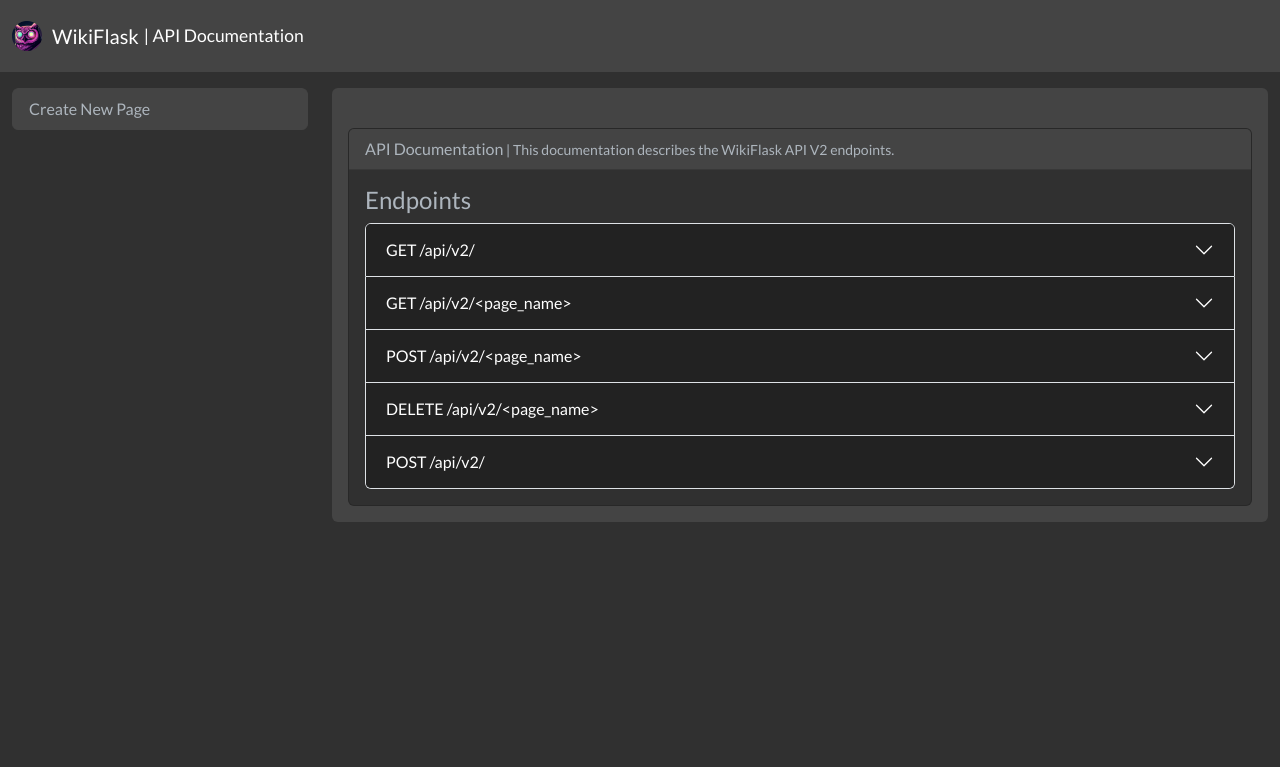
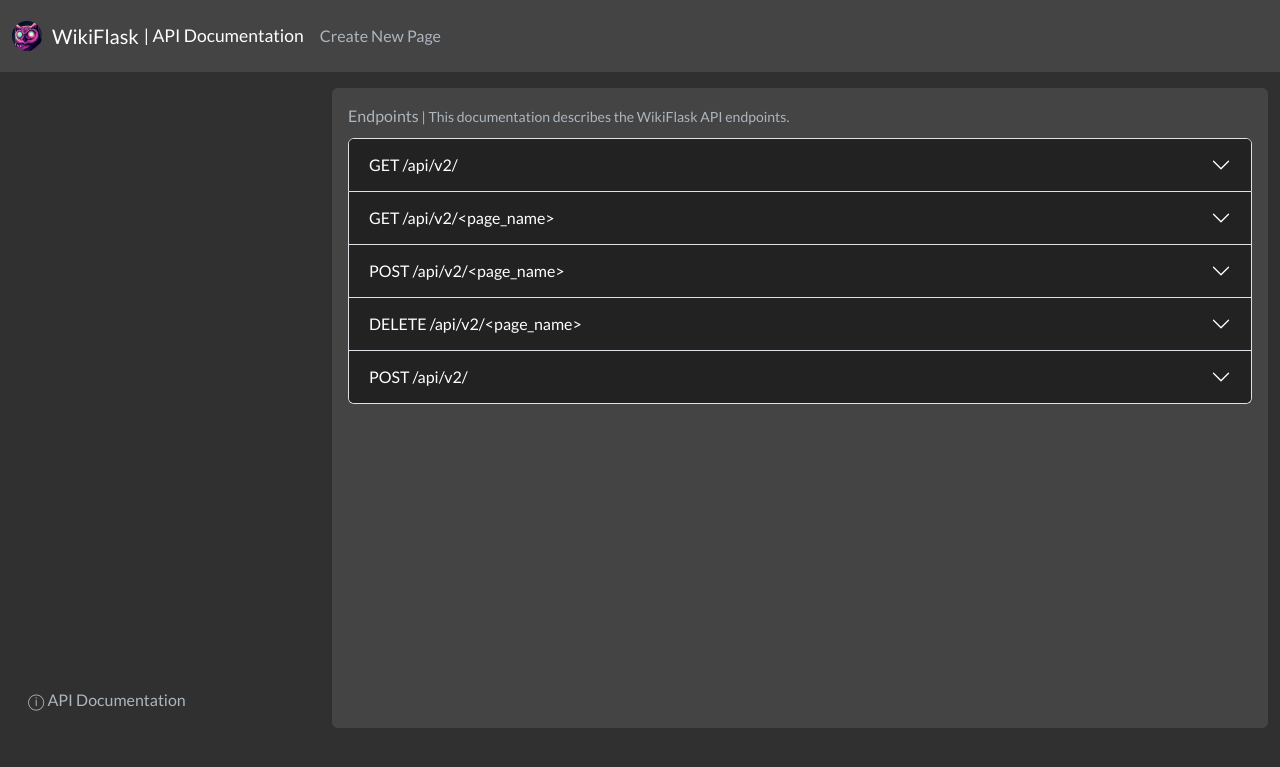
Before and after one commit to signebedi/wiki-flask, a Flask app: page /docs/api in a window 1280 px wide. Shown: the top 767 px of the page. Run offline with Flask 3, Linux system fonts and the light colour scheme; data that the repository does not hold is empty.

Commit message:
Modified: api documentation and css (#16)

```diff
--- a/app.py
+++ b/app.py
@@ -88,7 +88,7 @@ def home():
 def page(page_id):
     page_data = pages.find_one(page_id)
     page_data['content'] = parse_content_as_markdown(page_data['content'])
-    return render_template('page.html.jinja', page=page_data, pages=pages.find(), page_id=page_id)
+    return render_template('page.html.jinja', page=page_data, pages=pages.find())
 
 
 @app.route('/create', methods=['GET', 'POST'])
@@ -96,7 +96,7 @@ def create():
     if request.method == 'POST':
         title = request.form.get('title')
         content = request.form.get('content')
-        pages.insert_one({'title': title, 'content': content})
+        pages.create({'title': title, 'content': content})
         return redirect(url_for('home'))
     return render_template('create.html.jinja', pages=pages.find())
 
@@ -106,9 +106,9 @@ def edit(page_id):
         title = request.form.get('title')
         content = request.form.get('content')
         pages.update_one(page_id, {'title': title, 'content': content})
-        return redirect(url_for('page', page_id=page_id))
+        return redirect(url_for('page'))
     page_data = pages.find_one(page_id)
-    return render_template('edit.html.jinja', page=page_data, pages=pages.find(), page_id=page_id)
+    return render_template('edit.html.jinja', page=page_data, pages=pages.find())
 
 # restfully render content as markdown
 @app.route('/render_md', methods=['POST'])
--- a/templates/base.html.jinja
+++ b/templates/base.html.jinja
@@ -27,20 +27,39 @@
                 WikiFlask
                 <small style="padding-left: 5px;">| {% block header %}{% endblock %}</small>
             </a>
+            <a href="{{ url_for('create') }}" class="list-group-item list-group-item-action bg-secondary text-light">Create New Page</a>
         </div>
     </nav>
-    <div class="container mt-3" style="display: flex; flex-direction: column; min-width: 100vw;">
+
+    <div class="container mt-3" style="display: flex; flex-direction: column; min-height: 80vh; min-width: 100vw;">
         <div class="row" style="flex: 1; display: flex;">
+
             <div class="col-md-3" style="display: flex; flex-direction: column;">
-                <div class="list-group" style="flex: 1; overflow: auto;">
-                    <a href="{{ url_for('create') }}" class="list-group-item list-group-item-action bg-secondary text-light">Create New Page</a>
-                    {% block sidebar %}
-                    {% for page in pages %}
-                    <a href="{{ url_for('page', page_id=page._id) }}" class="list-group-item list-group-item-action bg-secondary text-light">{{ page.title }}</a>
-                    {% endfor %}
-                    {% endblock %}
+                <div class="table-responsive" style="flex: 1; overflow: auto;">
+                    <table class="table table-dark table-borderless">
+                        <tbody>
+                            {% block sidebar %}
+                            {% for page in pages %}
+                            <tr>
+                                <td>
+                                    <a href="{{ url_for('page', page_id=page._id) }}" style="text-decoration: none;" class="text-light">{{ page.title }}</a>
+                                </td>
+                            </tr>
+                            {% endfor %}
+                            {% endblock %}
+                        </tbody>
+                    </table>
                 </div>
+                <div class="mt-auto"> <!-- this pushes the following content to the bottom -->
+                    <a href="{{ url_for('api_docs') }}" style="text-decoration: none;" class="text-light d-block p-3">
+                        <span>&#9432; </span>API Documentation
+                    </a>
+                </div>
+
+
             </div>
+
+
             <div class="col-md-9" style="display: flex; flex-direction: column; min-width: 60vw;">
                 <div class="bg-secondary p-3 rounded" style="flex: 1;">
                     {% block content %}{% endblock %}
--- a/templates/docs_api.html.jinja
+++ b/templates/docs_api.html.jinja
@@ -9,15 +9,11 @@
 {% endblock %}
 
 {% block content %}
-<div class="card mt-4">
-    <div class="card-header">
-    API Documentation<small> | This documentation describes the WikiFlask API V2 endpoints.</small>
+<div style="padding-bottom: 10px;">
+Endpoints<small> | This documentation describes the WikiFlask API endpoints.</small>
 </div>
 <div class="accordion" id="endpointAccordion">
     <div class="card-body">
-
-            <h4>Endpoints</h4>
-
         <div class="accordion-item">
             <h2 class="accordion-header" id="headingOne">
                 <button class="accordion-button collapsed" type="button" data-bs-toggle="collapse" data-bs-target="#collapseOne">
@@ -28,7 +24,7 @@
                 <div class="accordion-body">
                     <p>Retrieve all pages.</p>
                     Response:
-                        <pre style="background-color: rgba(0, 0, 0, 0.25);  padding: 10px; border-radius: 5px;"><code>
+                    <pre class="bg-dark"><code>
 [
     {
         "_id": "page_id",
@@ -52,7 +48,7 @@
                 <div class="accordion-body">
                     <p>Retrieve a specific page by its id.</p>
                     Response:
-                        <pre style="background-color: rgba(0, 0, 0, 0.25);  padding: 10px; border-radius: 5px;"><code>
+                    <pre class="bg-dark"><code>
 {
     "_id": "page_id",
     "title": "Page Title",
@@ -73,14 +69,14 @@
                 <div class="accordion-body">
                     <p>Update a specific page by its id with the data in the request body.</p>
                         Request:
-                            <pre style="background-color: rgba(0, 0, 0, 0.25);  padding: 10px; border-radius: 5px;"><code>
+                        <pre class="bg-dark"><code>
 {
     "title": "New Page Title",
     "content": "New Page Content"
 }
                         </code></pre>
                         Response:
-                            <pre style="background-color: rgba(0, 0, 0, 0.25);  padding: 10px; border-radius: 5px;"><code>
+                        <pre class="bg-dark"><code>
 {
     "message": "success",
     "document_id": "page_id"
@@ -100,7 +96,7 @@
                 <div class="accordion-body">
                     <p>Delete a specific page by its id.</p>
                     Response:
-                            <pre style="background-color: rgba(0, 0, 0, 0.25);  padding: 10px; border-radius: 5px;"><code>
+                        <pre class="bg-dark"><code>
 {
     "message": "Page deleted successfully"
 }
@@ -118,14 +114,14 @@
                 <div class="accordion-body">
                     <p>Create a new page with the data in the request body.</p>
                         Request:
-                            <pre style="background-color: rgba(0, 0, 0, 0.25);  padding: 10px; border-radius: 5px;"><code>
+                        <pre class="bg-dark"><code>
 {
     "title": "New Page Title",
     "content": "New Page Content"
 }
                         </code></pre>
                         Response:
-                            <pre style="background-color: rgba(0, 0, 0, 0.25);  padding: 10px; border-radius: 5px;"><code>
+                        <pre class="bg-dark"><code>
 {
     "message": "success",
     "document_id": "new_page_id"
@@ -137,6 +133,5 @@
 
     </div>
 </div>
-</div>
 
 {% endblock %}
--- a/templates/edit.html.jinja
+++ b/templates/edit.html.jinja
@@ -26,7 +26,7 @@ Edit - {{ page.title }}
     </div>
     <div class="form-group mt-2">
         <button type="submit" class="btn btn-secondary mt-3">Save</button>
-        <a href="{{ url_for('page', page_id=page_id) }}" class="btn btn-secondary mt-3">Back to Document</a>
+        <a href="{{ url_for('page', page_id=page._id) }}" class="btn btn-secondary mt-3">Exit Without Saving</a>
         <a href="{{ url_for('home') }}" class="btn btn-secondary mt-3">Back to home</a>
     </div>
 </form>
--- a/templates/page.html.jinja
+++ b/templates/page.html.jinja
@@ -15,7 +15,7 @@
     <div class="card-body">
         <p>{{ page.content|safe }}</p>
     </div>
-    <a href="{{ url_for('edit', page_id=page._id) }}" class="btn btn-secondary mt-3">Edit page</a>
 </div>
+<a href="{{ url_for('edit', page_id=page._id) }}" class="btn btn-secondary mt-3">Edit page</a>
 <a href="{{ url_for('home') }}" class="btn btn-secondary mt-3">Back to home</a>
 {% endblock %}
```
Lines whose indentation alone changed are shown as unchanged.
